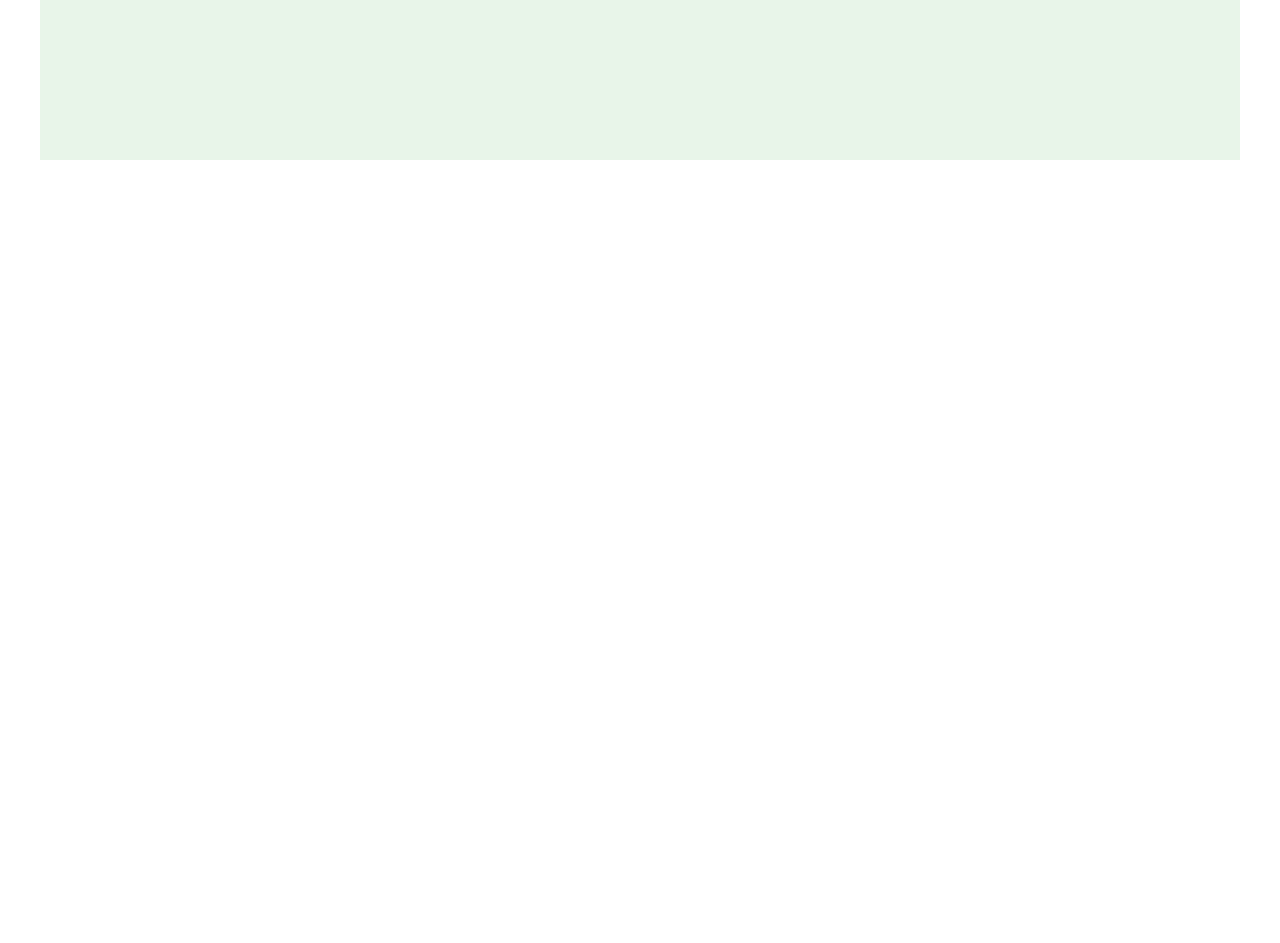
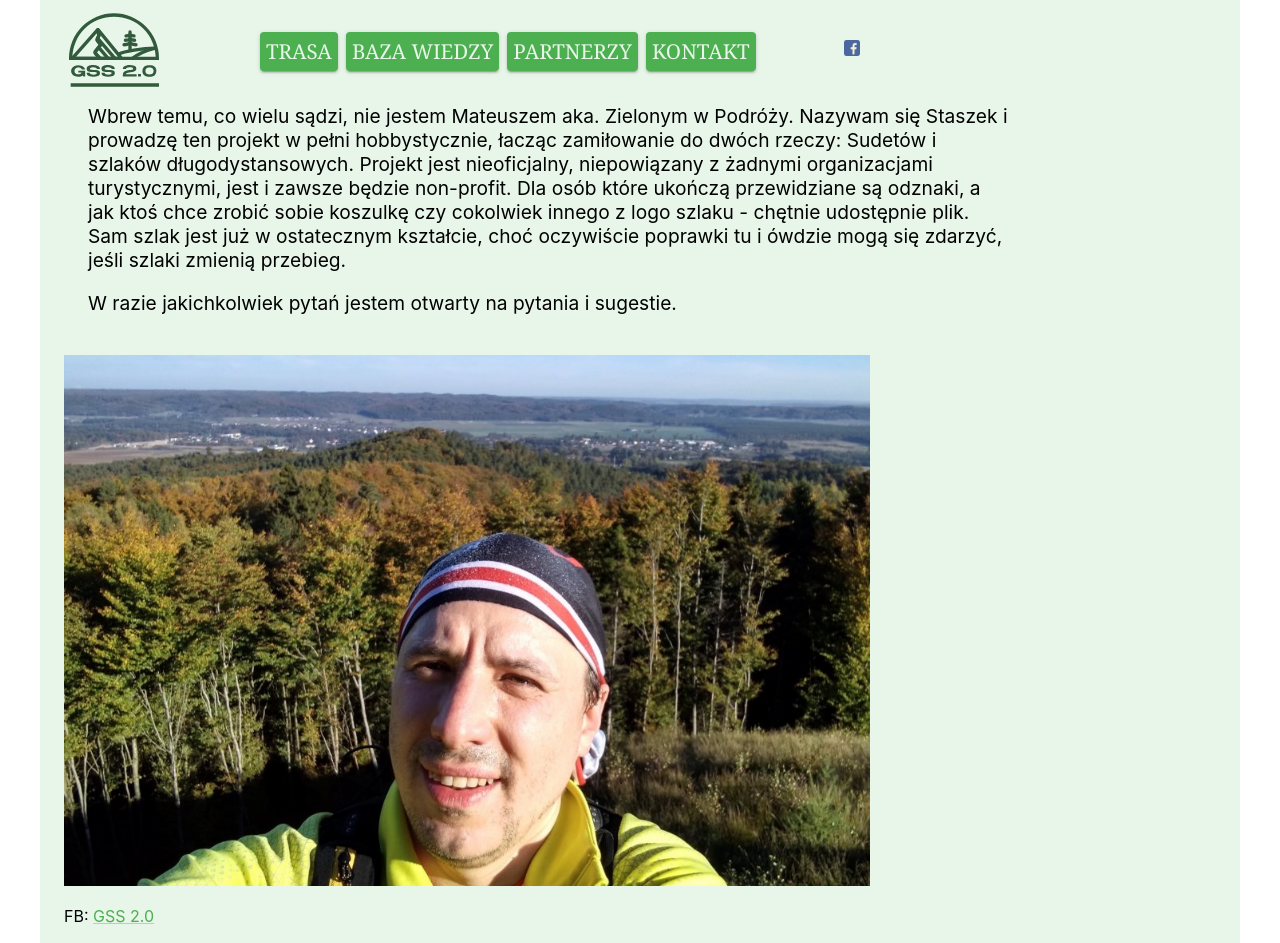
Before and after one commit to PadawanBreslau/gss-frontend, a React (Create React App) app: page /contact in a window 1280 px wide. Before the commit this address had no page. Shown: the top 943 px of the page. Before the commit the page ends 800 px from the top, so only its background shows below. Built offline with nearby package versions, Linux system fonts and the light colour scheme.

Commit message:
Contact info

```diff
--- a/src/App.js
+++ b/src/App.js
@@ -31,6 +31,7 @@ import Trail from "./components/info/Trail";
 import KGP from "./components/info/KGP";
 import Verify from "./components/info/Verify";
 import RouteDesc from "./components/info/RouteDesc";
+import Contact from "./components/Contact";
 import fb from "./images/fb.png";
 import greenTheme from "./components/themes/greenTheme";
 import mobileTheme from "./components/themes/mobileTheme";
@@ -53,6 +54,7 @@ function App() {
         <Route path="/" element={<Layout />}>
           <Route index element={<HomePage />} />
           <Route path="route" element={<GSSRoute />} />
+          <Route path="contact" element={<Contact />} />
           <Route path="fkt" element={<FKT />} />
           <Route path="partners" element={<Partners />} />
           <Route path="info" element={<Panel />} />
@@ -91,6 +93,7 @@ function Layout() {
         <MenuItem url="/route" label="Trasa" />
         <MenuItem url="/info" label="Baza Wiedzy" />
         {!isMobileMatch && <MenuItem url="/partners" label="Partnerzy" />}
+        <MenuItem url="/contact" label="Kontakt" />
         <a href="https://www.facebook.com/gssreloaded" target="_blank" rel="noreferrer">
           <Box
             component="img"
--- /dev/null
+++ b/src/components/Contact.js
@@ -0,0 +1,39 @@
+import { Box, Typography, Link } from "@mui/material";
+import moi from "../images/moi.jpg";
+
+const Contact = () => {
+  return (
+    <Box>
+      <Box
+        sx={{
+          textAlign: "left",
+          fontSize: "1.2rem",
+          width: "80%",
+          ml: 3,
+          mb: 5,
+        }}
+      >
+        Wbrew temu, co wielu sądzi, nie jestem Mateuszem aka. Zielonym w
+        Podróży. Nazywam się Staszek i prowadzę ten projekt w pełni
+        hobbystycznie, łacząc zamiłowanie do dwóch rzeczy: Sudetów i szlaków
+        długodystansowych. Projekt jest nieoficjalny, niepowiązany z żadnymi
+        organizacjami turystycznymi, jest i zawsze będzie non-profit. Dla osób
+        które ukończą przewidziane są odznaki, a jak ktoś chce zrobić sobie
+        koszulkę czy cokolwiek innego z logo szlaku - chętnie udostępnie plik.
+        Sam szlak jest już w ostatecznym kształcie, choć oczywiście poprawki tu
+        i ówdzie mogą się zdarzyć, jeśli szlaki zmienią przebieg.
+        <p>W razie jakichkolwiek pytań jestem otwarty na pytania i sugestie.</p>
+      </Box>
+
+      <Box component="img" className="moi" src={moi} sx={{width: '70%'}}/>
+      <Box>
+        <p>
+          FB: <Link href="https://www.facebook.com/gssreloaded">GSS 2.0</Link>
+        </p>
+        <p>Email: staszek@poltrax.live</p>
+      </Box>
+    </Box>
+  );
+};
+
+export default Contact;
--- a/src/components/HomePage.js
+++ b/src/components/HomePage.js
@@ -77,7 +77,7 @@ class HomePage extends Component {
             <InternalListItem
               icon={<Landscape />}
               primaryText="Szczyty"
-              secondaryText="Śnieżke, Śnieżnik, Szczeliniec, Jagodna, Wielka Sowa, Włodzicka Góra, Waligóra, Skalnik, Sokoliki, Borówkowa, Smrek, Smrk i wiele, wiele innych"
+              secondaryText="Śnieżka, Śnieżnik, Szczeliniec, Jagodna, Wielka Sowa, Włodzicka Góra, Waligóra, Skalnik, Sokoliki, Borówkowa, Smrek, Smrk i wiele, wiele innych"
             />
             <InternalListItem
               icon={<Castle />}
```
Also changed, not shown: src/images/moi.jpg (added).
